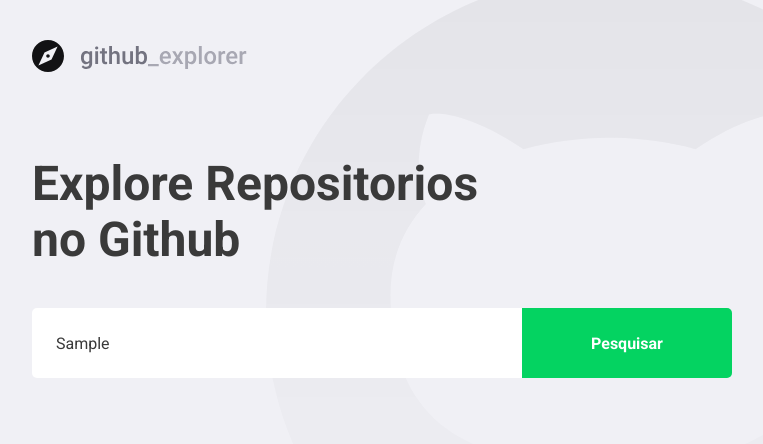
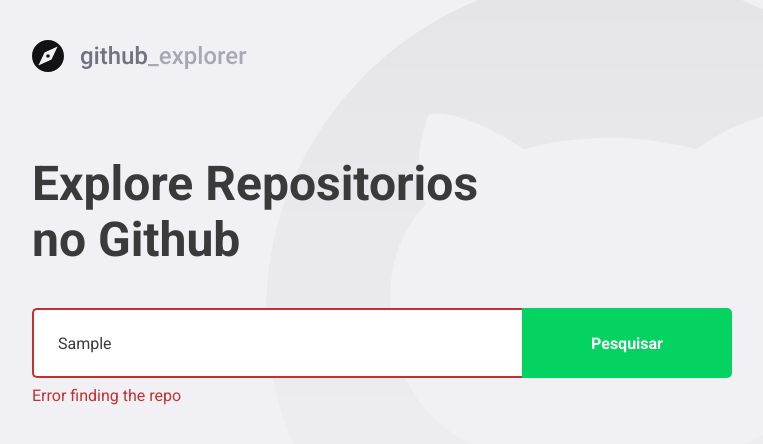
Before and after one commit to vessoni/Github-Explorer, a React (Create React App) app: page / in a window 1280 px wide. Both pictures are taken after typing "Sample" into the empty fields and a click on the button "Pesquisar". Shown: the top 444 px of the page, without its empty margins (148-911 px from the left). Built offline with nearby package versions, Linux system fonts and the light colour scheme; no server answers.

Commit message:
Handle Errors

```diff
--- a/src/pages/Dashboards/index.tsx
+++ b/src/pages/Dashboards/index.tsx
@@ -4,7 +4,9 @@
 
 import logoImg from '../../assets/logo.svg';
 
-import { Title, Form, Repositories } from './styles';
+import {
+  Title, Form, Repositories, Error,
+} from './styles';
 import Repository from '../Repository';
 
 interface Repository{
@@ -18,16 +20,26 @@
 
 const Dashboard: React.FC = () => {
   const [newRepo, setNewRepo] = useState('');
+  const [inputError, setInputError] = useState('');
   const [repositories, setRepositories] = useState<Repository[]>([]);
 
   async function handleAddRepository(event: FormEvent<HTMLFormElement>): Promise<void> {
     event.preventDefault();
+    if (!newRepo) {
+      setInputError('Repository author/name empty.');
+      return;
+    }
 
-    const response = await api.get<Repository>(`repos/${newRepo}`);
+    try {
+      const response = await api.get<Repository>(`repos/${newRepo}`);
 
-    const repository = response.data;
-    setRepositories([...repositories, repository]);
-    setNewRepo('');
+      const repository = response.data;
+      setRepositories([...repositories, repository]);
+      setNewRepo('');
+      setInputError('');
+    } catch (err) {
+      setInputError('Error finding the repo');
+    }
   }
 
   return (
@@ -35,10 +47,12 @@
       <img src={logoImg} alt="Github Explorer" />
       <Title>Explore Repositorios no Github</Title>
 
-      <Form onSubmit={handleAddRepository}>
+      <Form hasError={!!inputError} onSubmit={handleAddRepository}>
         <input placeholder="Digite o nome do repositorio" value={newRepo} onChange={(e) => setNewRepo(e.target.value)} />
         <button type="submit">Pesquisar</button>
       </Form>
+
+      {inputError && <Error>{inputError}</Error>}
 
       <Repositories>
         {repositories.map((repository) => (
--- a/src/pages/Dashboards/styles.ts
+++ b/src/pages/Dashboards/styles.ts
@@ -1,5 +1,9 @@
-import styled from 'styled-components';
+import styled, { css } from 'styled-components';
 import { shade } from 'polished';
+
+interface FormProps{
+  hasError: boolean;
+}
 
 export const Title = styled.h1`
   font-size: 48px;
@@ -10,7 +14,7 @@
   margin-top: 80px
 `;
 
-export const Form = styled.form`
+export const Form = styled.form<FormProps>`
   margin-top: 40px;
   max-width: 700px;
 
@@ -22,6 +26,11 @@
     border: 0;
     border-radius: 5px 0 0 5px;
     color: #3a3a3a;
+
+    border: 2px solid #FFF;
+    border-right: 0;
+
+    ${(props) => props.hasError && css`border-color #C53030;`}
 
     &::place-holder{
       color: #A8A8B3;
@@ -102,3 +111,9 @@
 }
 
 `;
+
+export const Error = styled.span`
+  display: block;
+  color: #C53030;
+  margin-top: 8px;
+`;
```
Also changed, not shown: 1 other file (tests, documents, lock files or other folders).
